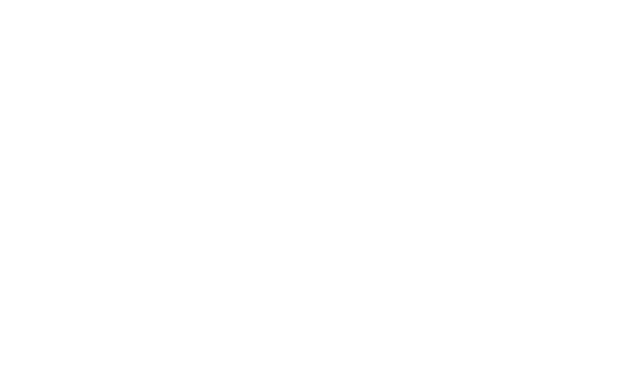
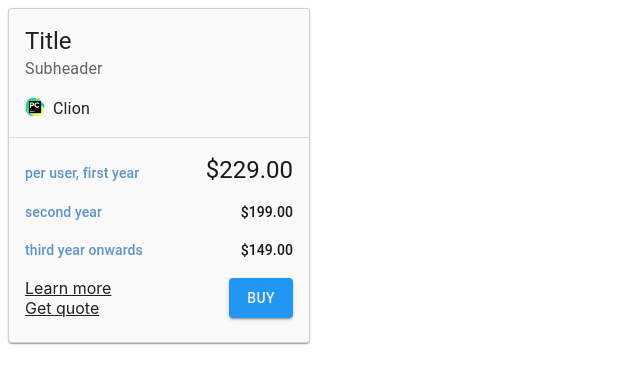
Before and after one commit to BenCheng2/reactsoftwarestore, a React (Create React App) app: page / in a window 1280 px wide. Shown: the top 384 px of the page, without its empty margins (0-640 px from the left). Built offline with nearby package versions, Linux system fonts and the light colour scheme.

Commit message:
feat(Components): Design product display card component

```diff
--- /dev/null
+++ b/src/components/Product.tsx
@@ -0,0 +1,156 @@
+import React from 'react'
+import {
+    Avatar,
+    Box,
+    Button,
+    Card,
+    CardContent,
+    CardHeader,
+    CardMedia,
+    Container,
+    Divider,
+    Link,
+    Typography
+} from "@mui/material";
+
+const Product = () => {
+    return (
+        <div>
+            <Card
+                sx={ {
+                    width: 300,
+                    border: '1px solid rgba(39,40,44,.2)',
+                    backgroundColor: '#fafafa',
+                    // Ensure distance between multiple cards
+                    m: 1
+                } }
+            >
+                <CardHeader
+                    title={"Title" }
+                    subheader="Subheader"
+                    titleTypographyProps={ {align: 'left'} }
+                    subheaderTypographyProps={ {
+                        align: 'left',
+                    } }
+                    sx={ {
+                        backgroundColor: '#fafafa',
+                    } }
+                >
+                </CardHeader>
+
+                <Container disableGutters={true}
+                           sx={{
+                               ml: 2,
+                               mb: 2,
+                               display: 'flex',
+                               flexDirection: 'row',
+                           }}
+                >
+                    <Avatar
+                        src={require('../resources/pycharm.png')}
+                        sx={{
+                            height: 20, width: 20,
+                        }}
+                    >
+                    </Avatar>
+                    <Typography sx={{ml: 1}}>Clion</Typography>
+                </Container>
+
+                <Divider/>
+
+                <CardContent>
+                    <Box
+                        sx={ {
+                            display: 'flex',
+                            justifyContent: 'space-between',
+                            alignItems: 'baseline',
+                            mb: 2,
+                        } }
+                    >
+                        <Typography variant="subtitle2" color="#5E94C7">
+                            per user, first year
+                        </Typography>
+                        <Typography variant="h5" color="#19191C" sx={ {} }>
+                            $229.00
+                        </Typography>
+                    </Box>
+
+                    <Box
+                        sx={ {
+                            display: 'flex',
+                            justifyContent: 'space-between',
+                            alignItems: 'baseline',
+                            mb: 2,
+                        } }
+                    >
+                        <Typography variant="subtitle2" color="#5E94C7">
+                            second year
+                        </Typography>
+                        <Typography variant="subtitle2" color="#19191C">
+                            $199.00
+                        </Typography>
+                    </Box>
+
+                    <Box
+                        sx={ {
+                            display: 'flex',
+                            justifyContent: 'space-between',
+                            alignItems: 'baseline',
+                            mb: 2,
+                        } }
+                    >
+                        <Typography variant="subtitle2" color="#5E94C7">
+                            third year onwards
+                        </Typography>
+                        <Typography variant="subtitle2" color="#19191C">
+                            $149.00
+                        </Typography>
+                    </Box>
+                    <Box
+                        sx={ {
+                            display: 'flex',
+                            justifyContent: 'space-between',
+                            alignItems: 'center',
+                        } }
+                    >
+                        <Container
+                            sx={ {
+                                display: 'flex',
+                                flexDirection: 'column',
+                            } }
+                            disableGutters={ true }
+                        >
+                            <Link href="#" color="inherit" sx={ {
+                                fontSize: 16
+                            } }>
+                                Learn more
+                            </Link>
+                            <Link href="#" color="inherit" sx={ {
+                                fontSize: 16,
+                            } }>
+                                Get quote
+                            </Link>
+                        </Container>
+                        <Button variant="contained" sx={ {
+                            color: "#eeeeee",
+                            background: "#2196f3",
+                            '&:hover': {
+                                color: "#607d8b",
+                                background: '#bdbdbd',
+                            },
+                            height: 40
+                        } }>
+                            Buy
+                        </Button>
+
+                    </Box>
+                </CardContent>
+
+
+            </Card>
+
+
+        </div>
+    )
+}
+export default Product
--- a/src/pages/Home/homepage.tsx
+++ b/src/pages/Home/homepage.tsx
@@ -1,8 +1,10 @@
 import React from 'react'
+import Product from "../../components/Product";
 
 const Homepage = () => {
     return (
         <div>
+            <Product />
         </div>
     )
 }
```
Also changed, not shown: src/resources/pycharm.png (added), 1 other file (tests, documents, lock files or other folders).
